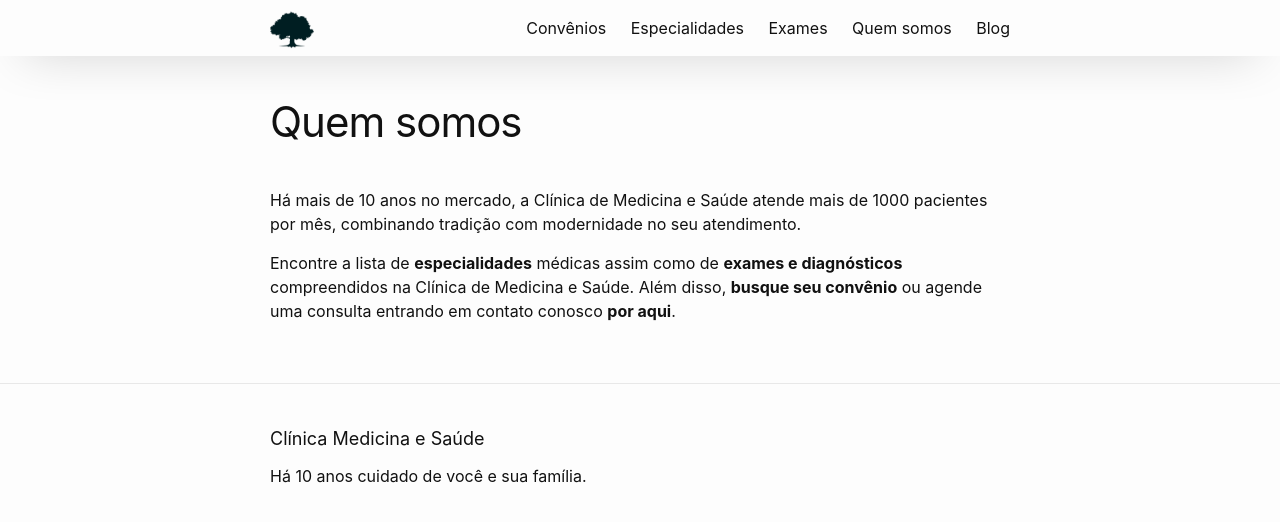
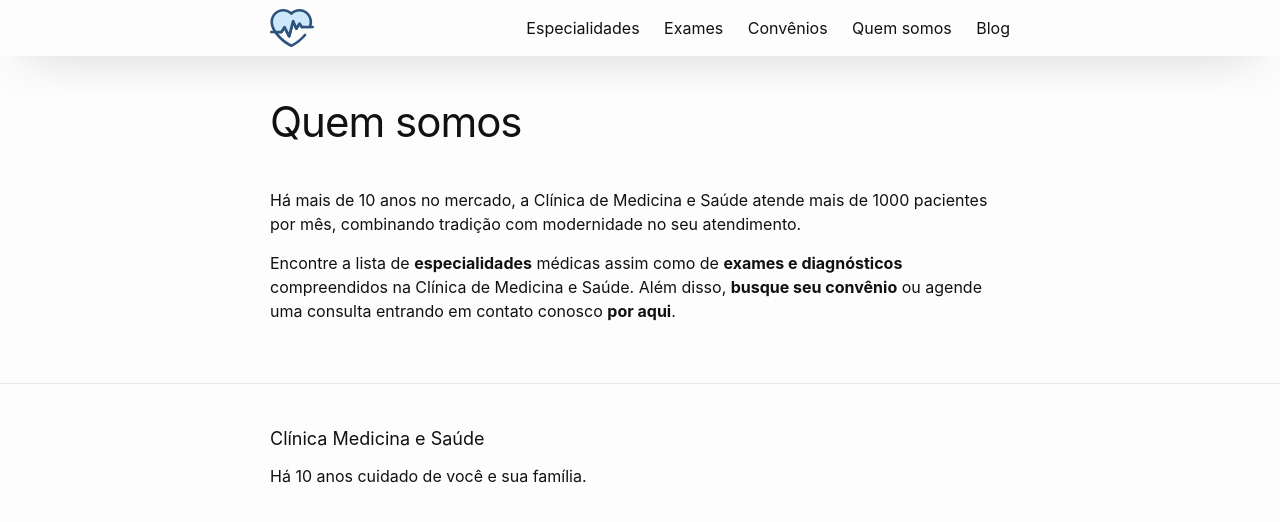
Before and after one commit to CopaTecnologia/medicinaesaude, a Jekyll site: the page built from sobre.markdown, in a window 1280 px wide. Shown: the top 522 px of the page. Built offline with Jekyll 4.4.1, drawn with Linux system fonts in a browser that asks for light colours.

Commit message:
Páginas de nível superior e logo

```diff
--- a/_includes/header.html
+++ b/_includes/header.html
@@ -2,7 +2,9 @@
 
   <div class="wrapper">
 
-    <a class="site-title" href="{{ site.baseurl }}/"><img src="{{ site.baseurl }}/favicon.png" height="44" alt="{{ site.title }}"></a>
+    <a class="site-title" href="{{ site.baseurl }}/">
+      {% include svg/favicon.svg %}
+    </a>
 
     <nav class="site-nav">
 
@@ -15,9 +17,10 @@
       </a>
 
       <div class="trigger">
-        {% for my_page in site.pages %}
-          {% if my_page.nav-title %}
-          <a class="page-link" href="{{ my_page.url | prepend: site.baseurl }}">{{ my_page.nav-title }}</a>
+        {% assign page_links = site.pages | sort: 'nav-order' %}
+        {% for page_link in page_links %}
+          {% if page_link.nav-title %}
+          <a class="page-link" href="{{ page_link.url | prepend: site.baseurl }}">{{ page_link.nav-title }}</a>
           {% endif %}
         {% endfor %}
         <a class="page-link" href="{{ site.baseurl }}/blog/">Blog</a>
--- a/_includes/sections/about.html
+++ b/_includes/sections/about.html
@@ -1,5 +1,5 @@
 
-{% assign about = site.pages | where: 'permalink', '/sobre/' | first %}
+{% assign about = site.pages | where: 'is_about', true | first %}
 
 <div class="wrapper">
 
--- a/_sass/layout/_site-header.sass
+++ b/_sass/layout/_site-header.sass
@@ -8,6 +8,11 @@
     line-height: 56px
     img
         display: inline-block
+    svg
+        display: block
+        margin-top: 6px
+        width: 44px
+        height: 44px
 
 .site-nav
     float: right
--- a/sobre.markdown
+++ b/sobre.markdown
@@ -6,6 +6,7 @@ excerpt: Há mais de 10 anos no mercado, a Clínica de Medicina e Saúde atende
   de 1000 pacientes por mês, combinando tradição com modernidade no seu atendimento.
 nav-title: Quem somos
 nav-order: 5
+is_about: true
 ---
 
 Há mais de 10 anos no mercado, a Clínica de Medicina e Saúde atende mais de 1000 pacientes por mês, combinando tradição com modernidade no seu atendimento.
```
Also changed, not shown: favicon.ico, favicon.png.
